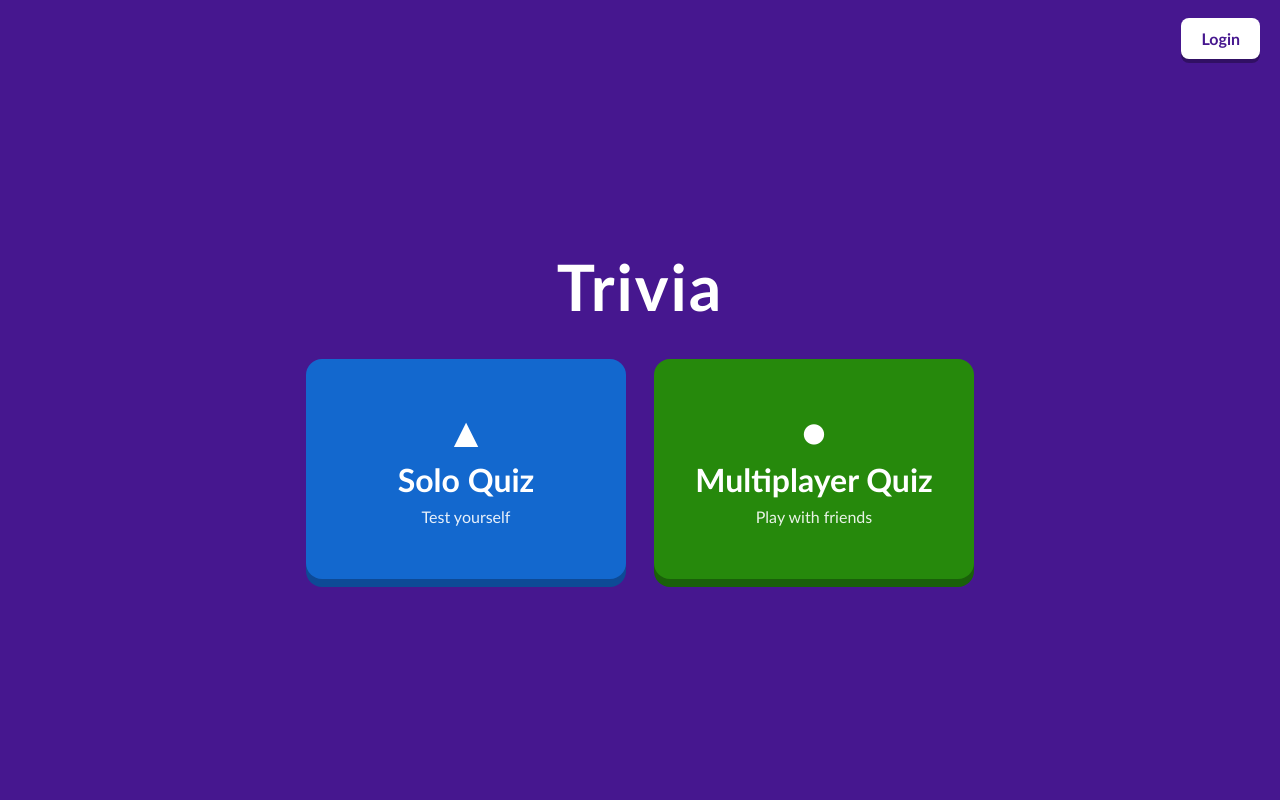
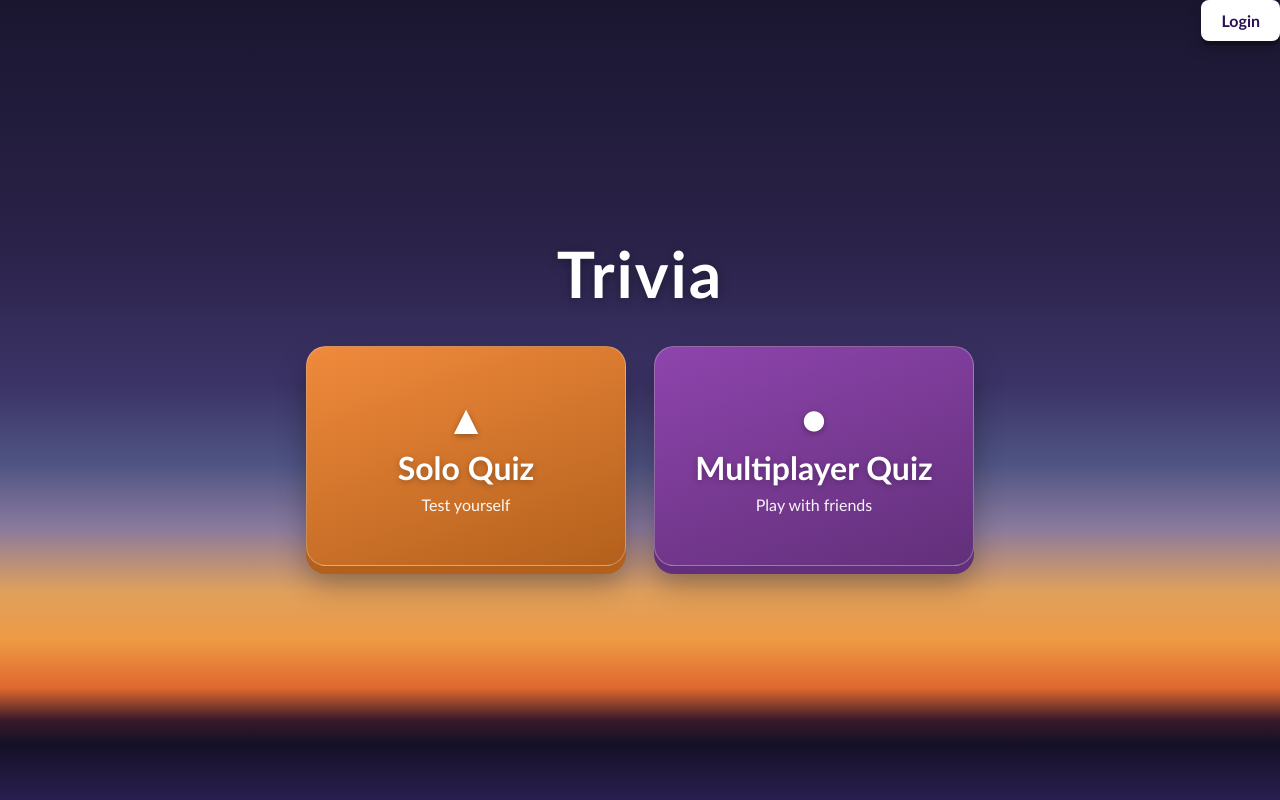
Before and after one commit to Jor123kna/3940-Group-Assignment, a plain HTML site: page index.html in a window 1280 px wide. Drawn offline with Linux system fonts and the light colour scheme; no server answers.

Commit message:
Added sunset colour scheme

```diff
--- a/css/base.css
+++ b/css/base.css
@@ -1,7 +1,7 @@
 /* Shared by every page: design tokens, reset and reusable components. */
-
+/*
 :root {
-    --purple:      #46178f;
+   --purple:      #46178f;
     --purple-dark: #33106b;
     --red:    #e21b3c;  --red-edge:   #a8132c;
     --blue:   #1368ce;  --blue-edge:  #0d4a96;
@@ -9,19 +9,52 @@
     --green:  #26890c;  --green-edge: #1a600a;
     --yellow: #ffd23f;
 }
-
+*/
+:root {
+    --purple:      #2b1055;
+    --purple-dark: rgba(30, 12, 50, .75);
+    --red:    #e94f64;  --red-edge:   #a8334a;
+    --blue:   #f08a3c;  --blue-edge:  #b3601c;
+    --gold:   #f7c548;  --gold-edge:  #b98f1c;
+    --green:  #8e44ad;  --green-edge: #62307a;
+    --yellow: #ffd23f;
+}
 /* ---------- reset ---------- */
 * { box-sizing: border-box; }
 [hidden] { display: none !important; }
 ul, ol { margin: 0; padding: 0; list-style: none; }
 a { color: inherit; }
 :focus-visible { outline: 3px solid var(--yellow); outline-offset: 2px; }
+/*
+body {
+    margin: 0;
+    min-height: 100vh;
+    padding: 16px 16px 50px;
+    background: var(--purple);
+    color: #fff;
+    font-family: Montserrat, "Trebuchet MS", Arial, Helvetica, sans-serif;
+}
+*/
 
 body {
     margin: 0;
     min-height: 100vh;
     padding: 16px 16px 50px;
-    background: var(--purple);
+    background: #1a1530;   /* fallback */
+    background: linear-gradient(
+        to bottom,
+        #1a1630 0%,
+        #2a2248 30%,
+        #3b3366 48%,
+        #4f5483 58%,
+        #8a7a9e 66%,
+        #e0a05c 74%,
+        #ee9a45 80%,
+        #e0672e 86%,
+        #3a1a2a 90%,
+        #141026 93%,
+        #2a1f50 100%
+    ) fixed;
     color: #fff;
     font-family: Montserrat, "Trebuchet MS", Arial, Helvetica, sans-serif;
 }
@@ -31,7 +64,12 @@ h1 {
     text-align: center;
     font-size: 2rem;
     letter-spacing: 1px;
+    text-shadow: 0 2px 12px rgba(0,0,0,.35);
 }
+
+/*
+h1 { text-shadow: 0 2px 12px rgba(0,0,0,.35); }
+*/
 
 /* ---------- page layout ---------- */
 .app { max-width: 1100px; margin: 0 auto; }
@@ -63,6 +101,9 @@ h1 {
     border-radius: 12px;
     background: var(--purple-dark);
     box-shadow: 0 6px 0 rgba(0,0,0,.25);
+    /*my lines*/
+    backdrop-filter: blur(8px);
+    border: 1px solid rgba(255,255,255,.12);
 }
 .panel h2 { margin: 0 0 12px; font-size: 1.2rem; }
 .panel h3 { margin: 18px 0 10px; font-size: 1rem; }
--- a/css/index.css
+++ b/css/index.css
@@ -1,8 +1,17 @@
 body { display: flex; flex-direction: column; padding: 0; }
 
 /* ---------- top bar: Admin on the left, Login on the right ---------- */
-.topbar { min-height: 76px; margin: 0; padding: 16px 20px; }
+/*.topbar { min-height: 76px; margin: 0; padding: 16px 20px; }*/
+
+.topbar .btn.light
+{
+    color: #2b1055;
+    box-shadow: 0 4px 0 rgba(0,0,0,.25),
+    0 8px 16px rgba(0,0,0,.2);
+}
+
 .topbar > div { margin-left: auto; }
+
 .topbar.loading > * { visibility: hidden; }   /* avoids a flash of the wrong buttons */
 
 /* ---------- the middle of the page ---------- */
@@ -17,7 +26,7 @@ main {
 h1 { margin-bottom: 34px; font-size: clamp(2.4rem, 7vw, 4rem); letter-spacing: 2px; }
 
 nav { display: flex; flex-wrap: wrap; justify-content: center; gap: 28px; }
-
+/*
 nav a {
     display: flex;
     flex-direction: column;
@@ -38,6 +47,28 @@ nav a:active { transform: translateY(3px); }
 nav a::before { content: attr(data-icon); font-size: 2.6rem; line-height: 1; }
 nav strong { font-size: 2rem; font-weight: 800; }
 nav small  { font-size: 1rem; opacity: .9; }
+*/
+nav a {
+    display: flex;
+    flex-direction: column;
+    align-items: center;
+    justify-content: center;
+    gap: 8px;
+    width: min(320px, 86vw);
+    height: 220px;
+    border-radius: 20px;
+    background: linear-gradient(160deg, var(--color), var(--edge));
+    border: 1px solid rgba(255,255,255,.25);
+    box-shadow: 0 8px 0 var(--edge), 0 18px 30px rgba(0,0,0,.3);
+    text-align: center;
+    text-decoration: none;
+    transition: transform .15s, filter .15s, box-shadow .15s;
+}
+nav a:hover  { transform: translateY(-4px); filter: brightness(1.1); }
+nav a:active { transform: translateY(3px); box-shadow: 0 4px 0 var(--edge), 0 8px 16px rgba(0,0,0,.3); }
+nav a::before { content: attr(data-icon); font-size: 2.6rem; line-height: 1; text-shadow: 0 2px 6px rgba(0,0,0,.3); }
+nav strong { font-size: 2rem; font-weight: 800; text-shadow: 0 2px 6px rgba(0,0,0,.25); }
+nav small  { font-size: 1rem; opacity: .95; }
 
 @media (max-width: 560px) {
     nav a { height: 170px; }
--- a/css/triviaUser.css
+++ b/css/triviaUser.css
@@ -8,7 +8,6 @@
 body {
   margin: 0;
   padding: 24px 16px;
-  background: #46178f;
   color: #fff;
   font-family: Montserrat, "Trebuchet MS", Arial, Helvetica, sans-serif;
   font-size: 20px;
@@ -31,9 +30,19 @@ header p {
   margin: 4px 0;
 }
 
+/*
 .game-panel {
   padding: 24px;
   background: #33106b;
+  border-radius: 12px;
+  box-shadow: 0 6px 0 rgba(0, 0, 0, 0.25);
+}
+*/
+.game-panel {
+  padding: 24px;
+  background: rgba(30, 12, 50, .75);
+  backdrop-filter: blur(8px);
+  border: 1px solid rgba(255,255,255,.12);
   border-radius: 12px;
   box-shadow: 0 6px 0 rgba(0, 0, 0, 0.25);
 }
@@ -57,7 +66,8 @@ header p {
   text-align: center;
   margin: 0 0 12px;
   font-weight: bold;
-  color: #d8c8ed;
+  /*color: #d8c8ed;*/
+  color: #ffe3c2;
 }
 
 .question {
@@ -130,6 +140,7 @@ button:focus-visible {
   font-size: 2rem;
   line-height: 1;
 }
+/*
 .answer-a {
   background: #e21b3c;
   box-shadow: 0 5px 0 #a8132c;
@@ -147,6 +158,24 @@ button:focus-visible {
   background: #26890c;
   box-shadow: 0 5px 0 #1a600a;
 }
+*/
+.answer-a {
+  background: #ee5056;
+  box-shadow: 0 5px 0 var(--red-edge);
+}
+.answer-b {
+  background: #8e3b9e;
+  box-shadow: 0 5px 0 var(--blue-edge);
+}
+.answer-c {
+  background: #f5a33a;
+  box-shadow: 0 5px 0 var(--gold-edge);
+  color: #2b1055;
+}
+.answer-d {
+  background: #1f9e7a;
+  box-shadow: 0 5px 0 var(--green-edge);
+}
 
 .submit {
   display: block;
@@ -155,7 +184,8 @@ button:focus-visible {
   border: 0;
   border-radius: 8px;
   background: #fff;
-  color: #33106b;
+  /*color: #33106b;*/
+  color: #2b1055;
   font: inherit;
   font-weight: bold;
   cursor: pointer;
@@ -241,7 +271,7 @@ button:focus-visible {
 .board li::before { content: counter(place); flex: none; min-width: 1.4em; font-weight: 800; opacity: .7; }
 .board li > span { flex: 1; font-weight: 700; overflow-wrap: anywhere; }
 .board li > strong { flex: none; }
-.board li.leader { background: var(--gold); }
+.board li.leader { background: #f5a33a;; }
 .board li.me { outline: 3px solid #fff; }
 #revealBtn { margin-top: 10px; }
 
```
Also changed, not shown: triviaSolo.html (+23 -7 lines).
